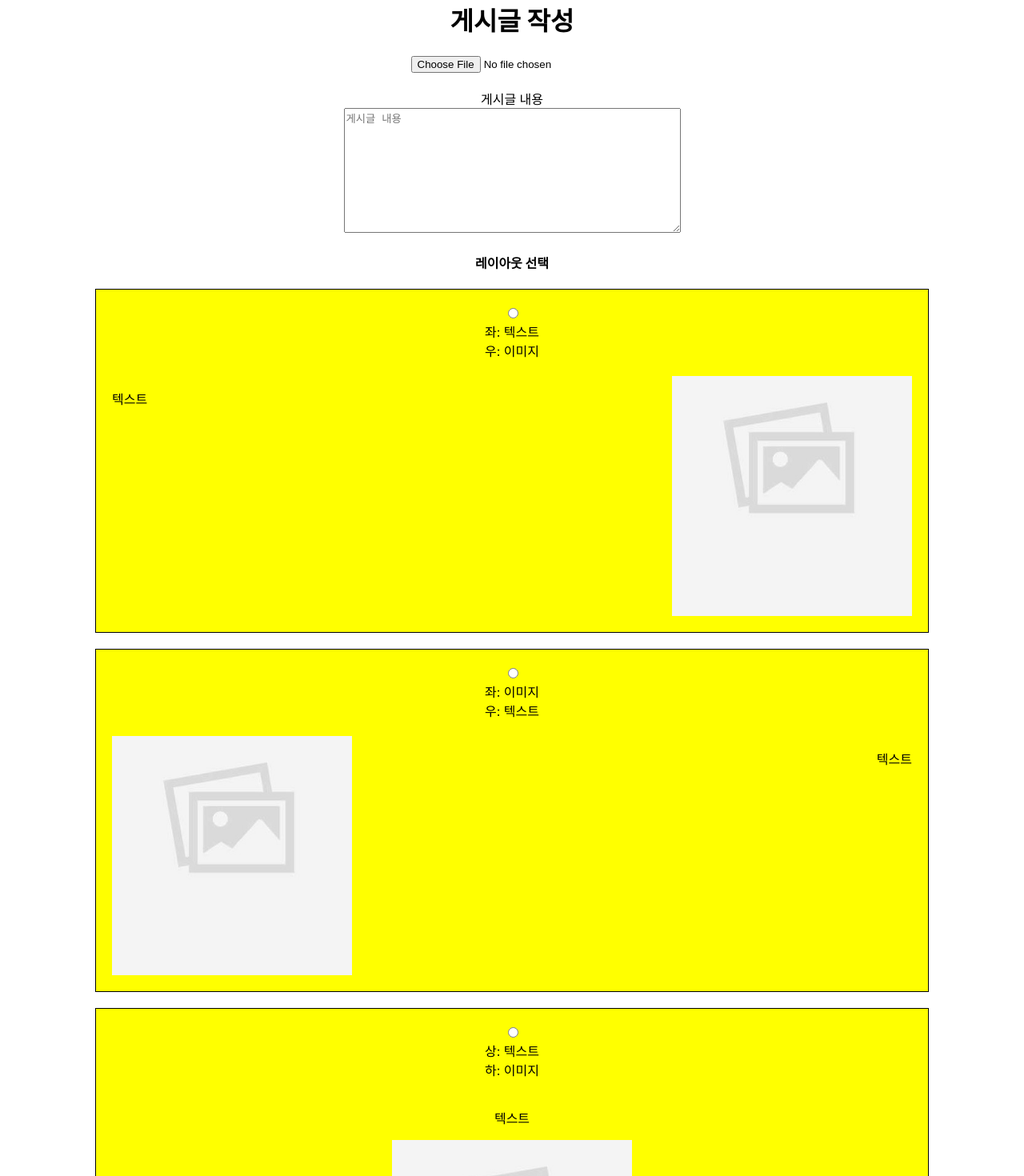
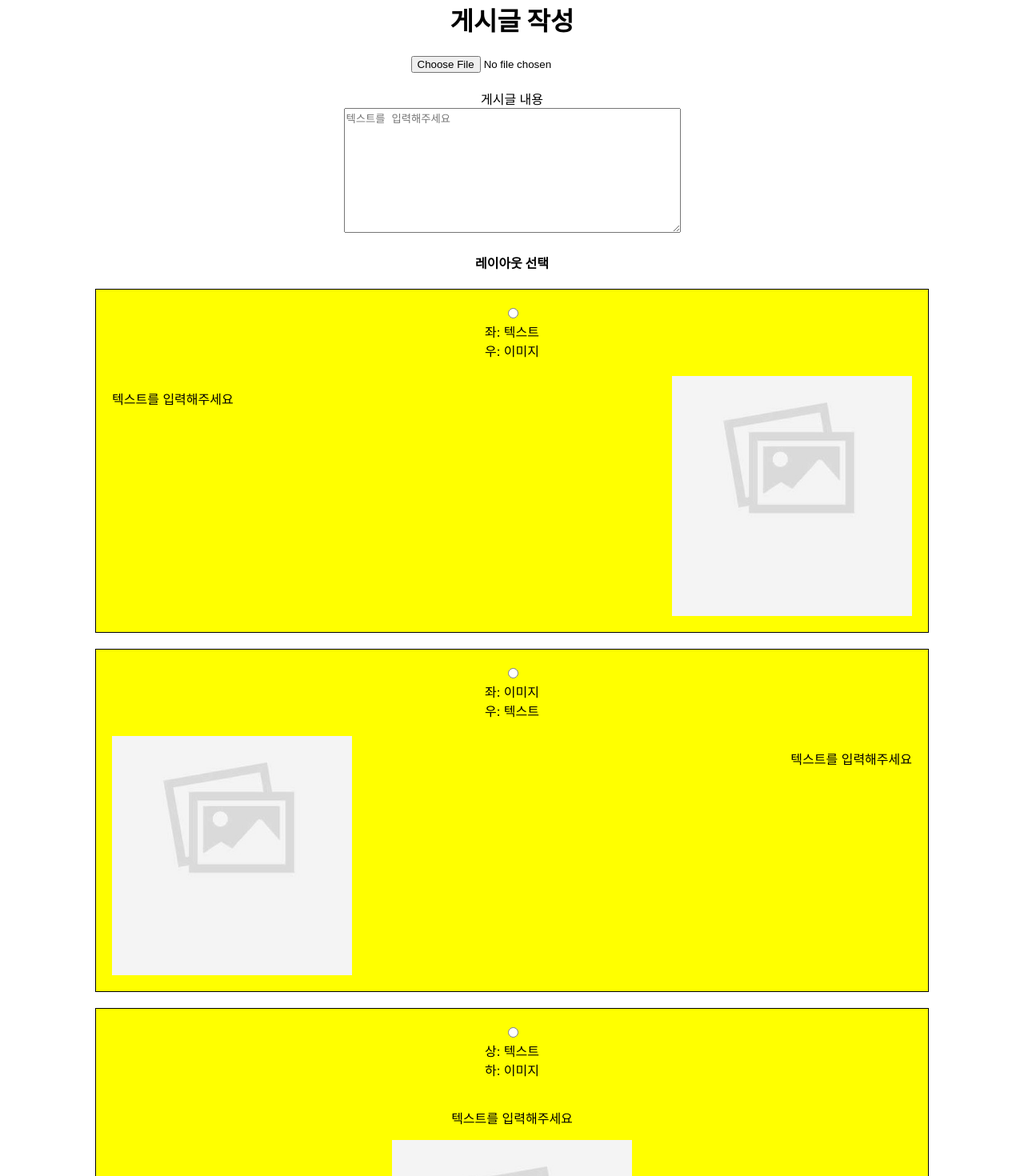
Before and after one commit to puppyGugu/react_deepen, a React (Create React App) app: page /write in a window 1280 px wide. Shown: the part 80-1550 px from the top of the page at 80% size. Built offline with nearby package versions, Linux system fonts and the light colour scheme; no server answers.

Commit message:
현재 텍스트 값 보여주기

```diff
--- a/src/Write.js
+++ b/src/Write.js
@@ -1,4 +1,5 @@
 import React from "react";
+import { useState } from "react";
 import styled from "styled-components";
 import basic from "./basic.jpg";
 
@@ -11,16 +12,16 @@ const Write = (props) => {
     const file_link_ref = React.useRef(null);
 
     const uploadFB = async (e) => {
-        console.log(e.target.files);
+        // console.log(e.target.files);
 
         const uploded_file = await uploadBytes(
             ref(storage, `images/${e.target.files[0].name}`),
             e.target.files[0]
         );
-        console.log(uploded_file);
+        // console.log(uploded_file);
 
         const file_url = await getDownloadURL(uploded_file.ref);
-        console.log(file_url);
+        // console.log(file_url);
 
         // ref를 값을 담는 용도로 사용
         file_link_ref.current = { url: file_url };
@@ -33,13 +34,20 @@ const Write = (props) => {
         });
     }
 
+    // 현재 텍스트 값 읽어오기
+    const [text, setText] = React.useState('텍스트를 입력해주세요');
+    const currentTxt = (event) => {
+        // console.log(event.target.value);
+        setText(event.target.value);
+    }
+
     return (
         <Wrap>
             <h1>게시글 작성</h1>
             {/* <input type="file" accept="image/*" required /><br /><br /> */}
             <input type="file" onChange={uploadFB} /><br /><br />
             <label>게시글 내용</label><br />
-            <textarea cols="50" rows="10" placeholder="게시글 내용"></textarea><br />
+            <textarea cols="50" rows="10" placeholder="텍스트를 입력해주세요" onChange={currentTxt}></textarea><br />
 
             <h4>레이아웃 선택</h4>
             <ViewBox>
@@ -48,7 +56,7 @@ const Write = (props) => {
                     <label>좌: 텍스트<br />우: 이미지</label>
                 </div>
                 <View>
-                    <p>텍스트</p>
+                    <p>{text}</p>
                     <ViewImg src={basic} />
                 </View>
             </ViewBox>
@@ -59,7 +67,7 @@ const Write = (props) => {
                 </div>
                 <View>
                     <ViewImg src={basic} />
-                    <p>텍스트</p>
+                    <p>{text}</p>
                 </View>
             </ViewBox>
             <ViewBox>
@@ -68,7 +76,7 @@ const Write = (props) => {
                     <label>상: 텍스트<br />하: 이미지</label>
                 </div>
                 <ViewV>
-                    <p>텍스트</p>
+                    <p>{text}</p>
                     <ViewVImg src={basic} />
                 </ViewV>
             </ViewBox>
@@ -112,5 +120,4 @@ max-width:300px;
 margin:0 auto;
 `
 
-
 export default Write;
```
